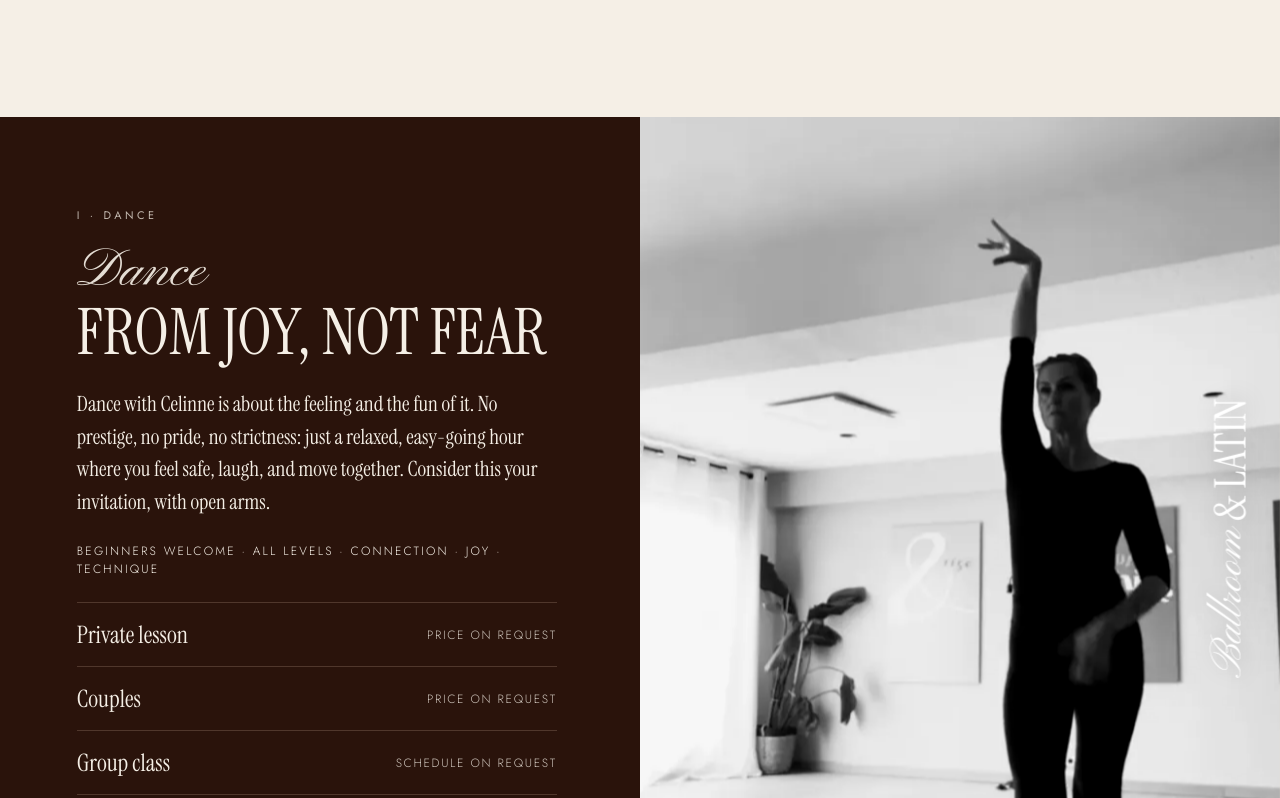
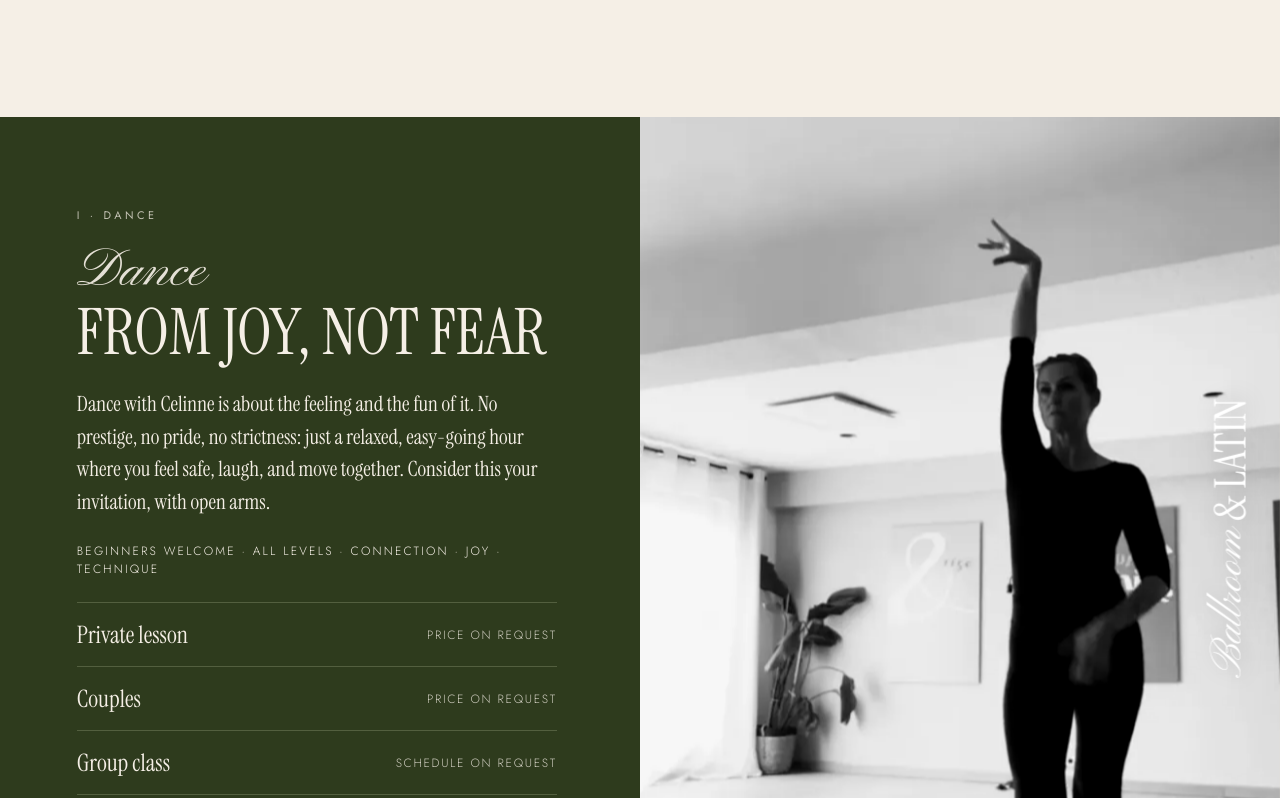
Before and after one commit to linneaellaw/wellness-with-celinne, a plain HTML site: page index.html in a window 1280 px wide. Shown: the part 4369-5167 px from the top of the page. Drawn offline with Linux system fonts and the light colour scheme.

Commit message:
Colour blocks in moss green instead of chocolate
Co-Authored-By: Claude Opus 5.5 <noreply@anthropic.com>
Claude-Session: https://claude.ai/code/session_012ewU8eNuX7gpJraY21EztS

```diff
--- a/index.html
+++ b/index.html
@@ -10,7 +10,7 @@
 <link rel="preconnect" href="https://fonts.gstatic.com" crossorigin>
 <link href="https://fonts.googleapis.com/css2?family=Instrument+Serif:ital@0;1&amp;family=Pinyon+Script&amp;family=Jost:wght@300;400;500&amp;display=swap" rel="stylesheet">
 <style>
-:root{--ivory:#F5EFE6;--paper:#EFE6D8;--sand:#E3D3BF;--choc:#2A130B;--moss:#2E3B1D;--choc-deep:#1A0B05;--cocoa:#55672E;--line:rgba(46,59,29,.22);--soft:#4C5838}
+:root{--ivory:#F5EFE6;--paper:#EFE6D8;--sand:#E3D3BF;--choc:#2E3B1D;--moss:#2E3B1D;--choc-deep:#1F2913;--cocoa:#55672E;--line:rgba(46,59,29,.22);--soft:#4C5838}
 *{box-sizing:border-box}
 html{scroll-behavior:smooth}
 body{margin:0;background:var(--ivory);color:var(--moss);font-family:'Jost',system-ui,sans-serif;font-weight:300;overflow-x:hidden;-webkit-font-smoothing:antialiased}
@@ -125,8 +125,8 @@ a{color:inherit}
 .spot.light h2 .script{color:var(--cocoa);opacity:1}
 .spot p.body{margin:0;max-width:30rem;font-family:'Instrument Serif',serif;font-size:21px;line-height:1.55;opacity:.88}
 .spot .fine{margin:0;font-size:12px;letter-spacing:.18em;text-transform:uppercase;opacity:.75}
-.spot .menu{max-width:30rem;border-top:1px solid currentColor;border-color:rgba(127,100,84,.45)}
-.spot .menu div{display:flex;justify-content:space-between;gap:20px;flex-wrap:wrap;padding:16px 0;border-bottom:1px solid rgba(127,100,84,.45)}
+.spot .menu{max-width:30rem;border-top:1px solid currentColor;border-color:rgba(130,140,105,.45)}
+.spot .menu div{display:flex;justify-content:space-between;gap:20px;flex-wrap:wrap;padding:16px 0;border-bottom:1px solid rgba(130,140,105,.45)}
 .spot .menu span:first-child{font-family:'Instrument Serif',serif;font-size:24px}
 .spot .menu span:last-child{font-size:12px;letter-spacing:.14em;text-transform:uppercase;align-self:center;opacity:.8}
 .spot .media{position:relative;overflow:hidden;background:var(--sand)}
@@ -161,8 +161,8 @@ a{color:inherit}
 .hc p{margin:0;font-size:14px;line-height:1.6;max-width:17rem}
 .hc.c1{background:var(--ivory)}
 .hc.c1 .script{color:var(--cocoa)}
-.hc.c2{color:#fff;background:#5d4a3e url("images/group-coast.webp") center/cover;overflow:hidden}
-.hc.c2::before{content:"";position:absolute;inset:0;background:linear-gradient(180deg,rgba(26,11,5,.15),rgba(26,11,5,.6))}
+.hc.c2{color:#fff;background:#3d4a2c url("images/group-coast.webp") center/cover;overflow:hidden}
+.hc.c2::before{content:"";position:absolute;inset:0;background:linear-gradient(180deg,rgba(22,30,12,.15),rgba(22,30,12,.62))}
 .hc.c2>*{position:relative}
 .hc.c3{background:var(--choc);color:var(--ivory)}
 .happ .foot{text-align:center;margin-top:60px}
```
Also changed, not shown: retreats.html (+5 -5 lines).
